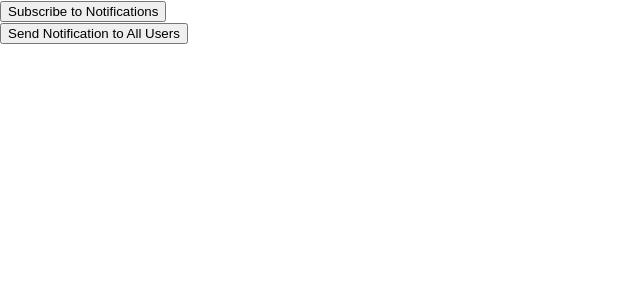
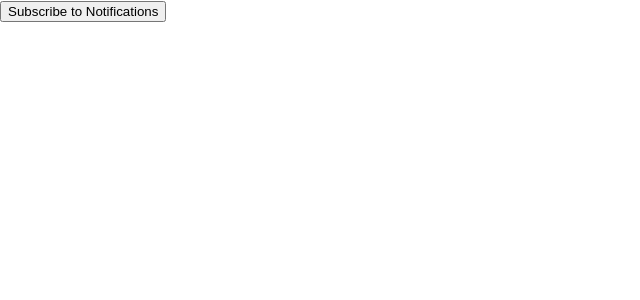
Before and after one commit to milllan10/web-notification-service-worker, a React (Create React App) app in the folder frontend/: page / in a window 1280 px wide. Shown: the top 300 px of the page, without its empty margins (0-640 px from the left). Built offline with nearby package versions, Linux system fonts and the light colour scheme.

Commit message:
Allow admin to send notification

```diff
--- a/frontend/src/App.js
+++ b/frontend/src/App.js
@@ -18,7 +18,7 @@ function urlBase64ToUint8Array(base64String) {
 const App = () => {
   const [isSubscribed, setIsSubscribed] = useState(false);
   const publicVapidKey = 'BIOOXS25u5s7CIKwFvWHTf-k9tJn3aQKVp3vbJRu_lQ1Vk_rsKfHyAXnvkRgkU92eCO8mZ-Z8qyZ_H3oqw3fY5U'; // Same key as in backend
-
+  const admin = localStorage.getItem('admin');
   useEffect(() => {
     // Check if user is already subscribed by checking localStorage
     const userId = localStorage.getItem('userId');
@@ -134,10 +134,11 @@ const App = () => {
         <p>You are subscribed to notifications!</p>
       )}
       <div>
-
+          {admin === 'YES' &&
           <button onClick={handleSendNotificationButtonClick}>
             Send Notification to All Users
           </button>
+          }
         </div>
     </div>
   );
```
